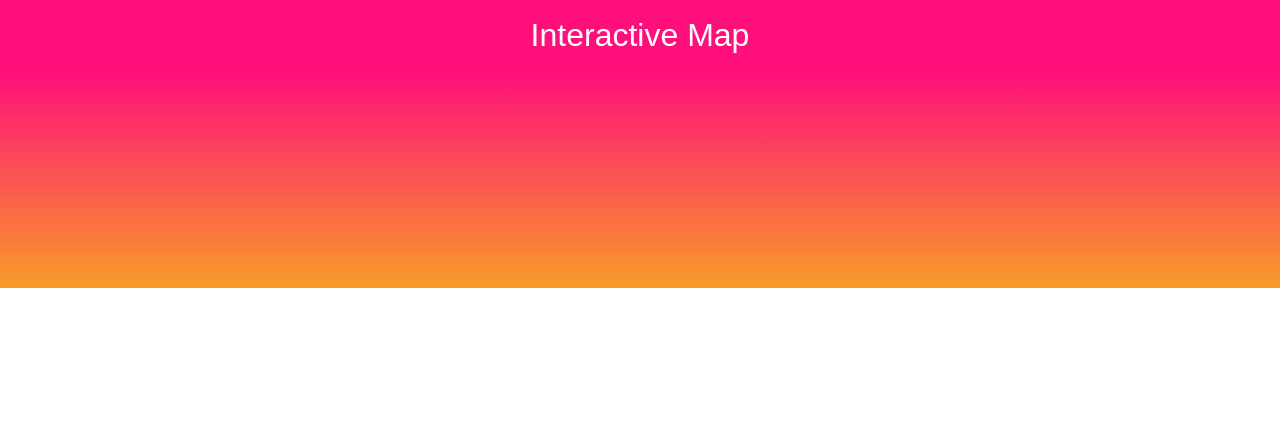
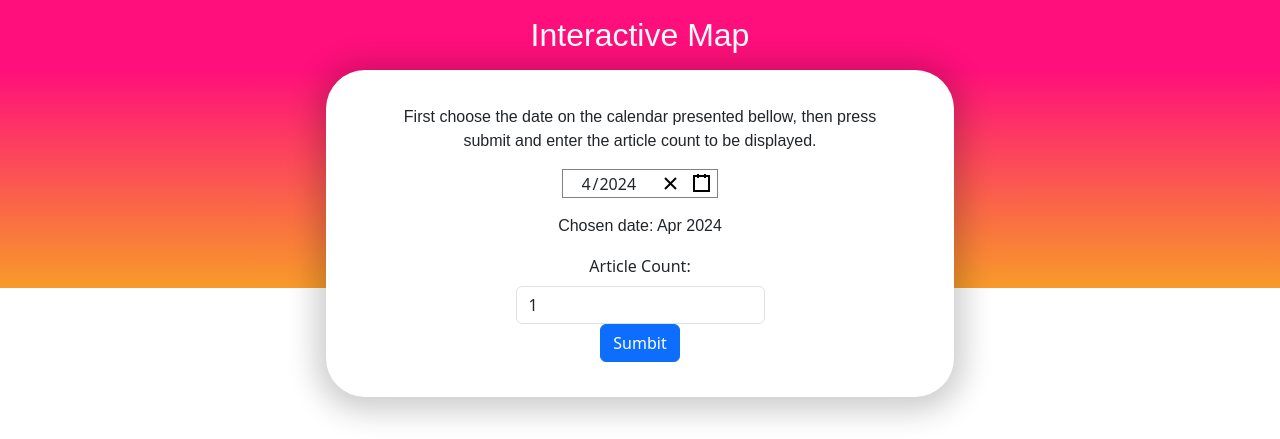
Before and after one commit to ArturN31/sentiment-analysis-update, a React (Vite) app in the folder client/: page /InteractiveMap in a window 1280 px wide. Shown: the part 358-797 px from the top of the page. Built offline with nearby package versions, Linux system fonts and the light colour scheme.

Commit message:
Interactive Map - fetch by date

```diff
--- a/client/src/pages/InteractiveMap.jsx
+++ b/client/src/pages/InteractiveMap.jsx
@@ -1,9 +1,11 @@
 import { Container } from 'react-bootstrap';
+import SetNewsParams from '../components/news-analysis-date/SetNewsParams'
 
 function InteractiveMap() {
     return (
         <Container fluid>
             <h1 className='text-center m-5 mb-3 text-white'>Interactive Map</h1>
+            <SetNewsParams />
         </Container>
     );
 }
```
